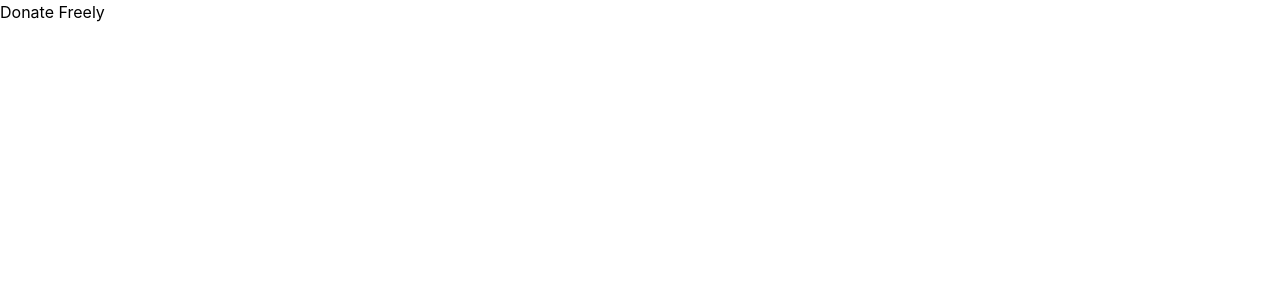
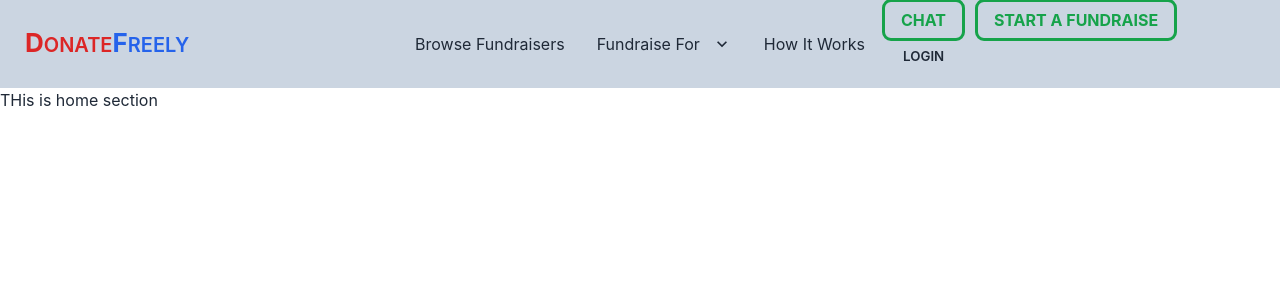
Before and after one commit to sadikul60/donate-freely, a React (Create React App) app: page / in a window 1280 px wide. Shown: the top 300 px of the page. Built offline with nearby package versions, Linux system fonts and the light colour scheme.

Commit message:
added Navbar

```diff
--- a/package.json
+++ b/package.json
@@ -6,8 +6,10 @@
     "@testing-library/jest-dom": "^5.16.5",
     "@testing-library/react": "^13.4.0",
     "@testing-library/user-event": "^13.5.0",
+    "daisyui": "^2.50.0",
     "react": "^18.2.0",
     "react-dom": "^18.2.0",
+    "react-icons": "^4.7.1",
     "react-router-dom": "^6.8.1",
     "react-scripts": "5.0.1",
     "web-vitals": "^2.1.4"
--- a/src/App.js
+++ b/src/App.js
@@ -1,10 +1,11 @@
-import logo from './logo.svg';
+import { RouterProvider } from 'react-router-dom';
 import './App.css';
+import { router } from './Routes/MainRoutes/Routes';
 
 function App() {
   return (
     <div>
-      <h1>Donate Freely</h1>
+      <RouterProvider router={router}></RouterProvider>
     </div>
   );
 }
--- /dev/null
+++ b/src/Layouts/Main/Main.jsx
@@ -0,0 +1,14 @@
+import React from 'react';
+import { Outlet } from 'react-router-dom';
+import Navbar from '../../Pages/Shared/Navbar/Navbar';
+
+const Main = () => {
+    return (
+        <div>
+            <Navbar />
+            <Outlet></Outlet>
+        </div>
+    );
+};
+
+export default Main;
--- /dev/null
+++ b/src/Pages/Home/MainHome/MainHome.jsx
@@ -0,0 +1,11 @@
+import React from 'react';
+
+const MainHome = () => {
+    return (
+        <div>
+            <h1>THis is home section</h1>
+        </div>
+    );
+};
+
+export default MainHome;
--- /dev/null
+++ b/src/Pages/Shared/Navbar/Navbar.jsx
@@ -0,0 +1,69 @@
+import React from 'react';
+import { Link } from 'react-router-dom';
+
+const Navbar = () => {
+    return (
+        <div className="navbar bg-slate-300">
+            <div className="navbar-start">
+                <div className="dropdown">
+                <label tabIndex={0} className="btn btn-ghost lg:hidden">
+                    Menu
+                    {/* <svg xmlns="http://www.w3.org/2000/svg" className="h-5 w-5" fill="none" viewBox="0 0 24 24" stroke="currentColor"><path strokeLinecap="round" strokeLinejoin="round" strokeWidth="2" d="M4 6h16M4 12h8m-8 6h16" /></svg> */}
+                </label>
+                <ul tabIndex={0} className="menu menu-compact dropdown-content mt-3 p-2 shadow bg-slate-300 rounded-box w-52">
+                <li><Link>Browse Fundraisers</Link></li>
+                <li tabIndex={0}>
+                    <Link>
+                    Fundraise For
+                    <svg className="fill-current" xmlns="http://www.w3.org/2000/svg" width="20" height="20" viewBox="0 0 24 24"><path d="M7.41,8.58L12,13.17L16.59,8.58L18,10L12,16L6,10L7.41,8.58Z"/></svg>
+                    </Link>
+                    <ul className="p-2 bg-slate-300">
+                    <li><Link>Medical Treatment</Link></li>
+                    <li><Link>Charity</Link></li>
+                    <li><Link>Other Couse</Link></li>
+                    </ul>
+                </li>
+                <li><Link>How It Works</Link></li>
+                <li><Link>Start a Fundraise</Link></li>
+                <li><Link>LogIn</Link></li>
+                </ul>
+                </div>
+                <Link to="/" className="btn btn-ghost normal-case text-xl">
+                    <span className='text-red-600'>
+                        <span className='font-bold text-[26px]'>D</span>ONATE</span>
+                    <span className='text-blue-600'>
+                        <span className='font-bold text-[26px]'>F</span>REELY
+                    </span>
+                </Link>
+            </div>
+            <div className="navbar-center hidden lg:flex">
+                <ul className="menu menu-horizontal px-1">
+                <li><Link>Browse Fundraisers</Link></li>
+                <li tabIndex={0}>
+                    <Link>
+                    Fundraise For
+                    <svg className="fill-current" xmlns="http://www.w3.org/2000/svg" width="20" height="20" viewBox="0 0 24 24"><path d="M7.41,8.58L12,13.17L16.59,8.58L18,10L12,16L6,10L7.41,8.58Z"/></svg>
+                    </Link>
+                    <ul className="p-2">
+                    <li><Link>Medical Treatment</Link></li>
+                    <li><Link>Charity</Link></li>
+                    <li><Link>Other Couse</Link></li>
+                    </ul>
+                </li>
+                <li><Link>How It Works</Link></li>
+                </ul>
+            </div>
+            <div className="navbar-end hidden lg:block">
+                <Link className="outline outline-green-600 px-4 py-2 rounded-md mr-4">
+                    <span className='font-bold text-green-600 uppercase'>Chat</span>
+                </Link>
+                <Link className="outline outline-green-600 px-4 py-2 rounded-md mr-4">
+                    <span className='font-bold text-green-600 uppercase'>Start a Fundraise</span>
+                </Link>
+                <Link className='btn btn-ghost mr-4'>LogIn</Link>
+            </div>
+        </div>
+    );
+};
+
+export default Navbar;
--- /dev/null
+++ b/src/Routes/MainRoutes/Routes.jsx
@@ -0,0 +1,20 @@
+import { createBrowserRouter } from "react-router-dom";
+import Main from "../../Layouts/Main/Main";
+import MainHome from "../../Pages/Home/MainHome/MainHome";
+
+export const router = createBrowserRouter([
+    {
+        path: "/",
+        element: <Main />,
+        children: [
+            {
+                path: "/",
+                element: <MainHome />
+            },
+            {
+                path: "/home",
+                element: <MainHome />
+            }
+        ]
+    }
+]);
--- a/tailwind.config.js
+++ b/tailwind.config.js
@@ -6,5 +6,5 @@ module.exports = {
   theme: {
     extend: {},
   },
-  plugins: [],
+  plugins: [require("daisyui")],
 }
```
Also changed, not shown: src/assets/logo/whatsAppLogo.png (added), 1 other file (tests, documents, lock files or other folders).
